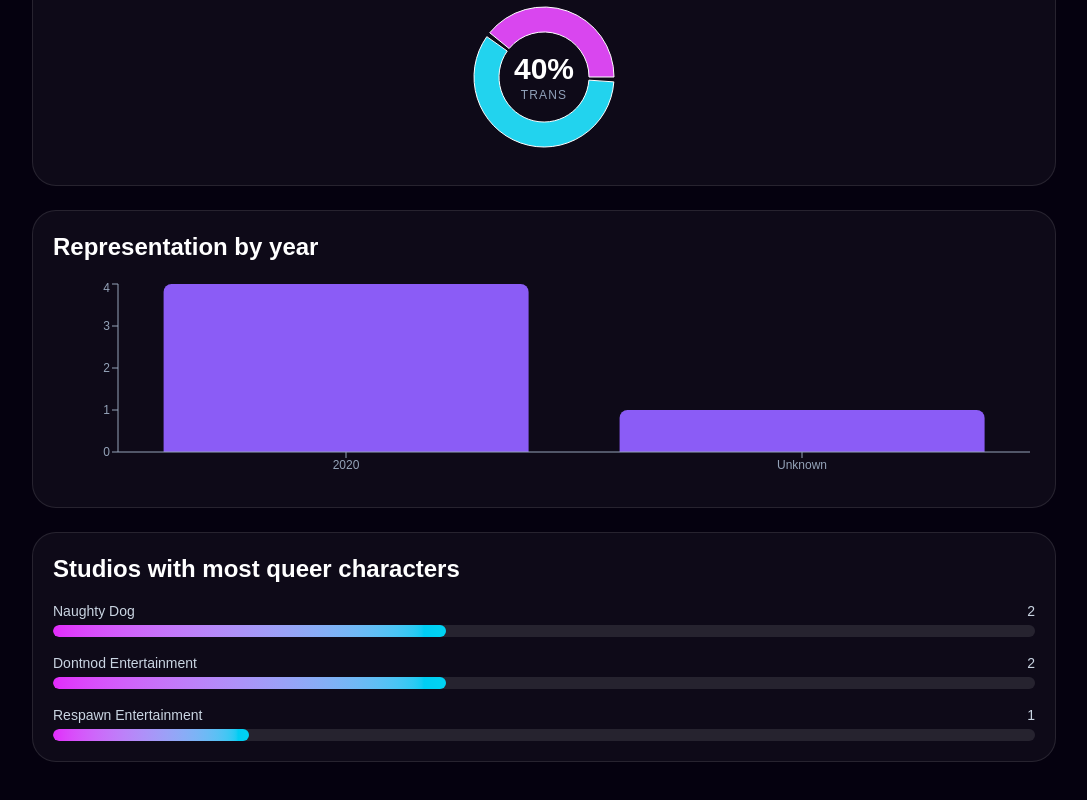
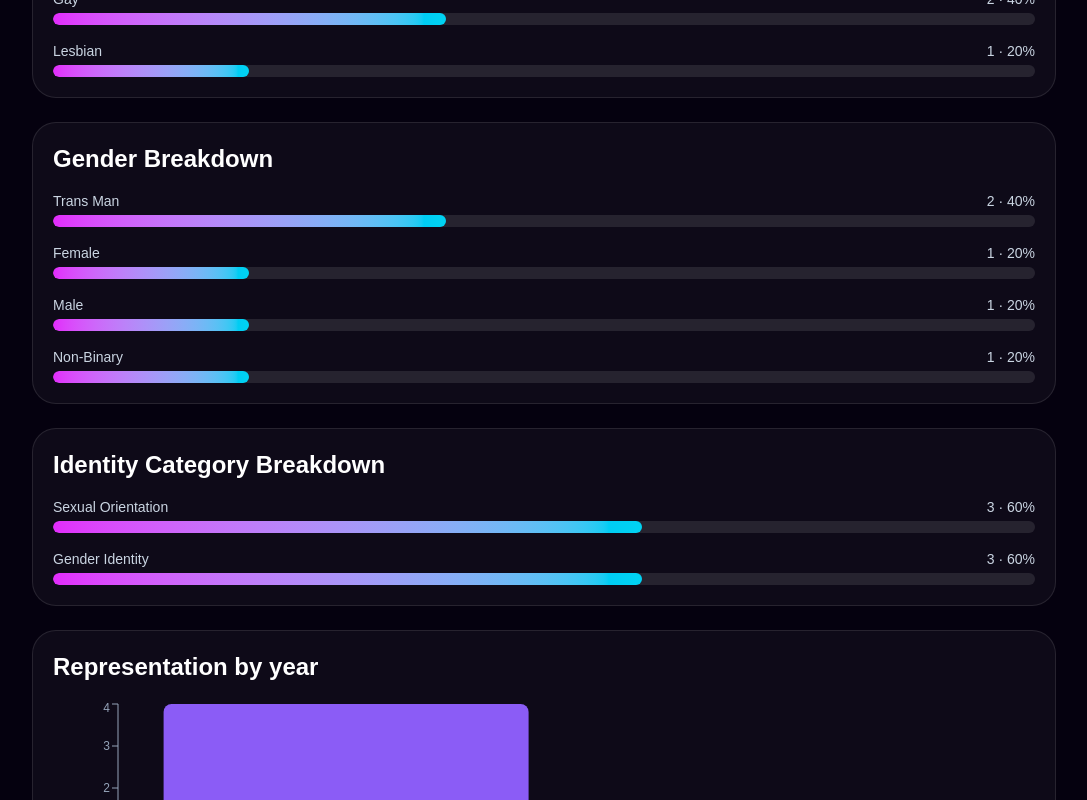
Before and after one commit to renanuhoh-crypto/queer-video-game-character-atlas, a Next.js app: page /analytics in a window 1280 px wide. Shown: the part 800-1600 px from the top of the page, without its empty margins (32-1119 px from the left). Built offline with nearby package versions, Linux system fonts and the light colour scheme.

Commit message:
expand analytics identity breakdowns

```diff
--- a/src/components/VisualAnalytics.tsx
+++ b/src/components/VisualAnalytics.tsx
@@ -21,6 +21,7 @@ interface Character {
   playable_status?: string;
   gender?: string;
   sexuality?: string;
+  identity_category?: string | string[];
   identity_label?: string[];
 }
 
@@ -28,10 +29,117 @@ interface Props {
   characters: Character[];
 }
 
-const COLORS = ["#d946ef", "#22d3ee", "#8b5cf6", "#ec4899"];
+const COLORS = ["#d946ef", "#22d3ee", "#8b5cf6", "#ec4899", "#a78bfa"];
 
 function normalize(value?: string | null) {
   return value?.trim().toLowerCase().replace(/\s+/g, "_") || "";
+}
+
+function formatLabel(value?: string | null) {
+  if (!value) return "Unknown";
+
+  const cleaned = value.replace(/_/g, " ").trim().toLowerCase();
+
+  const aliases: Record<string, string> = {
+    gay: "Gay",
+    lesbian: "Lesbian",
+    bisexual: "Bisexual",
+    bi: "Bisexual",
+    pansexual: "Pansexual",
+    queer: "Queer",
+    none: "None",
+    female: "Female",
+    male: "Male",
+    trans_man: "Trans Man",
+    "trans man": "Trans Man",
+    trans_woman: "Trans Woman",
+    "trans woman": "Trans Woman",
+    "non-binary": "Non-Binary",
+    non_binary: "Non-Binary",
+    nonbinary: "Non-Binary",
+    gender_identity: "Gender Identity",
+    sexual_orientation: "Sexual Orientation",
+  };
+
+  return (
+    aliases[cleaned] ||
+    cleaned.replace(/\b\w/g, (char) => char.toUpperCase())
+  );
+}
+
+function splitValues(value?: string | string[] | null) {
+  if (!value) return [];
+
+  if (Array.isArray(value)) {
+    return value.filter(Boolean);
+  }
+
+  return value
+    .split(";")
+    .flatMap((item) => item.split(","))
+    .map((item) => item.trim())
+    .filter(Boolean);
+}
+
+function countBy(values: string[]) {
+  const map: Record<string, number> = {};
+
+  values.forEach((value) => {
+    const clean = normalize(value);
+    if (!clean || clean === "none" || clean === "not_registered") return;
+
+    const label = formatLabel(clean);
+    map[label] = (map[label] || 0) + 1;
+  });
+
+  return Object.entries(map)
+    .map(([label, count]) => ({ label, count }))
+    .sort((a, b) => b.count - a.count);
+}
+
+function BreakdownCard({
+  title,
+  data,
+  total,
+}: {
+  title: string;
+  data: { label: string; count: number }[];
+  total: number;
+}) {
+  return (
+    <div className="rounded-3xl border border-white/10 bg-white/[0.04] p-5">
+      <h3 className="mb-4 text-2xl font-black text-white">{title}</h3>
+
+      {data.length === 0 ? (
+        <p className="text-slate-400">No data registered yet.</p>
+      ) : (
+        <div className="space-y-4">
+          {data.map((item) => {
+            const percentage =
+              total > 0 ? Math.round((item.count / total) * 100) : 0;
+
+            return (
+              <div key={item.label}>
+                <div className="mb-1 flex items-center justify-between text-sm text-slate-300">
+                  <span>{item.label}</span>
+                  <span>
+                    {item.count} · {percentage}%
+                  </span>
+                </div>
+
+                <div className="h-3 overflow-hidden rounded-full bg-white/10">
+                  <div
+                    className="h-full rounded-full bg-gradient-to-r from-fuchsia-500 to-cyan-400"
+                    style={{ width: `${percentage}%` }}
+                  />
+                </div>
+              </div>
+            );
+          })}
+        </div>
+      )}
+    </div>
+  );
 }
 
 export default function VisualAnalytics({ characters }: Props) {
@@ -67,10 +175,27 @@ export default function VisualAnalytics({ characters }: Props) {
     { name: "Non-trans", value: totalCharacters - transCount },
   ];
 
+  const sexualityBreakdown = countBy(
+    characters.flatMap((character) => splitValues(character.sexuality))
+  );
+
+  const genderBreakdown = countBy(
+    characters.flatMap((character) => splitValues(character.gender))
+  );
+
+  const identityCategoryBreakdown = countBy(
+    characters.flatMap((character) =>
+      splitValues(character.identity_category)
+    )
+  );
+
   const yearMap: Record<string, number> = {};
 
   characters.forEach((character) => {
-    const year = character.release_year ? String(character.release_year) : "Unknown";
+    const year = character.release_year
+      ? String(character.release_year)
+      : "Unknown";
+
     yearMap[year] = (yearMap[year] || 0) + 1;
   });
 
@@ -89,7 +214,7 @@ export default function VisualAnalytics({ characters }: Props) {
   const topStudios = Object.entries(studioMap)
     .map(([studio, count]) => ({ studio, count }))
     .sort((a, b) => b.count - a.count)
-    .slice(0, 5);
+    .slice(0, 8);
 
   return (
     <div className="space-y-6">
@@ -107,6 +232,7 @@ export default function VisualAnalytics({ characters }: Props) {
         </p>
       </div>
 
+      <div className="grid gap-6 xl:grid-cols-2">
         <div className="rounded-3xl border border-white/10 bg-white/[0.04] p-5">
           <h3 className="mb-4 text-2xl font-black text-white">
             Playable Characters
@@ -180,6 +306,25 @@ export default function VisualAnalytics({ characters }: Props) {
             </div>
           </div>
         </div>
+      </div>
+
+      <BreakdownCard
+        title="Sexuality Breakdown"
+        data={sexualityBreakdown}
+        total={totalCharacters}
+      />
+
+      <BreakdownCard
+        title="Gender Breakdown"
+        data={genderBreakdown}
+        total={totalCharacters}
+      />
+
+      <BreakdownCard
+        title="Identity Category Breakdown"
+        data={identityCategoryBreakdown}
+        total={totalCharacters}
+      />
 
       <div className="rounded-3xl border border-white/10 bg-white/[0.04] p-5">
         <h3 className="mb-4 text-2xl font-black text-white">
@@ -198,35 +343,14 @@ export default function VisualAnalytics({ characters }: Props) {
         </div>
       </div>
 
-      <div className="rounded-3xl border border-white/10 bg-white/[0.04] p-5">
-        <h3 className="mb-4 text-2xl font-black text-white">
-          Studios with most queer characters
-        </h3>
-
-        <div className="space-y-4">
-          {topStudios.map((studio) => (
-            <div key={studio.studio}>
-              <div className="mb-1 flex items-center justify-between text-sm text-slate-300">
-                <span>{studio.studio}</span>
-                <span>{studio.count}</span>
-              </div>
-
-              <div className="h-3 overflow-hidden rounded-full bg-white/10">
-                <div
-                  className="h-full rounded-full bg-gradient-to-r from-fuchsia-500 to-cyan-400"
-                  style={{
-                    width: `${
-                      totalCharacters > 0
-                        ? (studio.count / totalCharacters) * 100
-                        : 0
-                    }%`,
-                  }}
+      <BreakdownCard
+        title="Studios with Most Queer Characters"
+        data={topStudios.map((studio) => ({
+          label: studio.studio,
+          count: studio.count,
+        }))}
+        total={totalCharacters}
       />
-              </div>
-            </div>
-          ))}
-        </div>
-      </div>
     </div>
   );
 }
```
Lines whose indentation alone changed are shown as unchanged.
